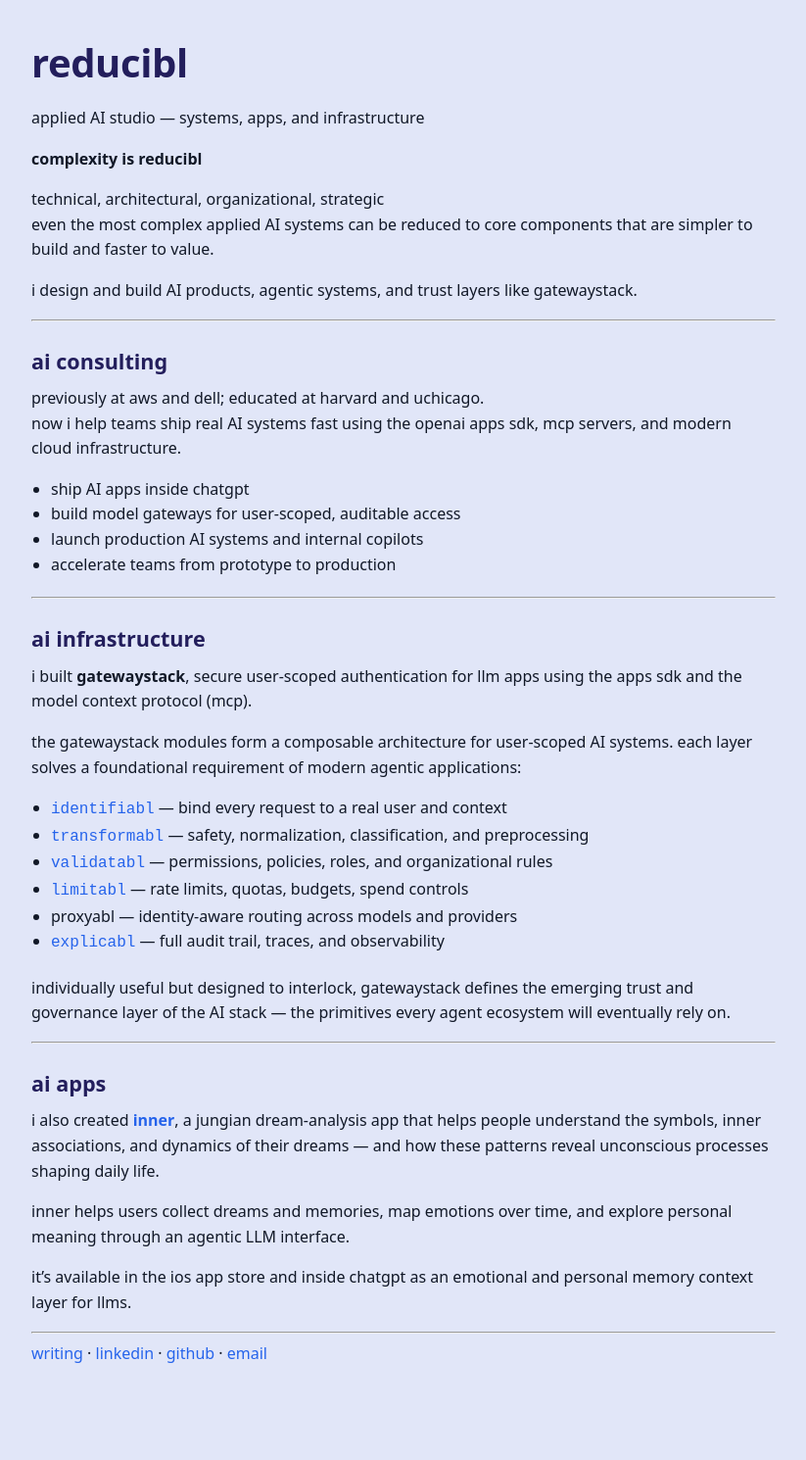
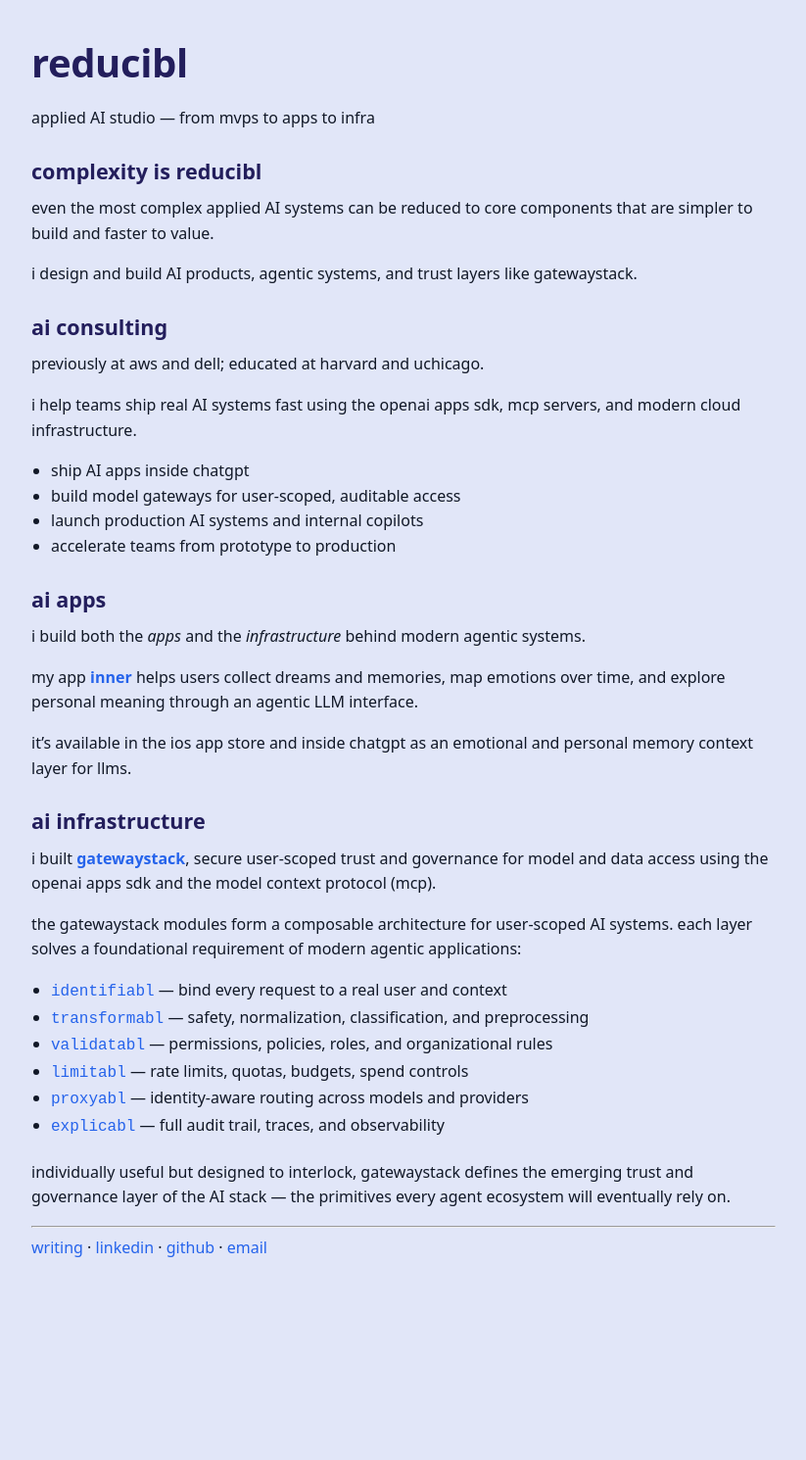
Before and after one commit to davidcrowe/reducibl.com, a Jekyll site: the page built from index.md, in a window 1280 px wide. Shown: the whole page at 98% size, without its empty margins (228-1051 px from the left). Built offline with Jekyll 4.4.1, drawn with Linux system fonts in a browser that asks for light colours; after the commit the page ends 1382 px from its top, so only the background shows below that.

Commit message:
ux experimentation

```diff
--- a/index.md
+++ b/index.md
@@ -5,32 +5,36 @@ title: reducibl
 
 # reducibl
 
-applied AI studio — systems, apps, and infrastructure
+applied AI studio — from mvps to apps to infra
 
-**complexity is reducibl**
+## complexity is reducibl
 
-technical, architectural, organizational, strategic
 even the most complex applied AI systems can be reduced to core components that are simpler to build and faster to value.
 
 i design and build AI products, agentic systems, and trust layers like gatewaystack.
 
----
-
 ## ai consulting
 
 previously at aws and dell; educated at harvard and uchicago.
-now i help teams ship real AI systems fast using the openai apps sdk, mcp servers, and modern cloud infrastructure.
+
+i help teams ship real AI systems fast using the openai apps sdk, mcp servers, and modern cloud infrastructure.
 
 - ship AI apps inside chatgpt
 - build model gateways for user-scoped, auditable access
 - launch production AI systems and internal copilots
 - accelerate teams from prototype to production
 
----
+## ai apps
+
+i build both the *apps* and the *infrastructure* behind modern agentic systems.
+
+my app [**inner**](https://innerdreamapp.com) helps users collect dreams and memories, map emotions over time, and explore personal meaning through an agentic LLM interface.
+
+it’s available in the ios app store and inside chatgpt as an emotional and personal memory context layer for llms.
 
 ## ai infrastructure
 
-i built **gatewaystack**, secure user-scoped authentication for llm apps using the apps sdk and the model context protocol (mcp).
+i built [**gatewaystack**](https://gatewaystack.com), secure user-scoped trust and governance for model and data access using the openai apps sdk and the model context protocol (mcp).
 
 the gatewaystack modules form a composable architecture for user-scoped AI systems. each layer solves a foundational requirement of modern agentic applications:
 
@@ -38,21 +42,11 @@ the gatewaystack modules form a composable architecture for user-scoped AI syste
 - [`transformabl`](https://transformabl.com) — safety, normalization, classification, and preprocessing
 - [`validatabl`](https://validatabl.com) — permissions, policies, roles, and organizational rules
 - [`limitabl`](https://limitabl.com) — rate limits, quotas, budgets, spend controls
-- proxyabl — identity-aware routing across models and providers
+- [`proxyabl`](https://proxyabl.com) — identity-aware routing across models and providers
 - [`explicabl`](https://explicabl.com) — full audit trail, traces, and observability
 
 individually useful but designed to interlock, gatewaystack defines the emerging trust and governance layer of the AI stack — the primitives every agent ecosystem will eventually rely on.
 
 ---
 
-## ai apps
-
-i also created [**inner**](https://innerdreamapp.com), a jungian dream-analysis app that helps people understand the symbols, inner associations, and dynamics of their dreams — and how these patterns reveal unconscious processes shaping daily life.
-
-inner helps users collect dreams and memories, map emotions over time, and explore personal meaning through an agentic LLM interface.
-
-it’s available in the ios app store and inside chatgpt as an emotional and personal memory context layer for llms.
-
----
-
 [writing](/writing) · [linkedin](https://www.linkedin.com/in/mrdavidcrowe) · [github](https://github.com/davidcrowe) · [email](mailto:david.paul.crowe@gmail.com)
```
